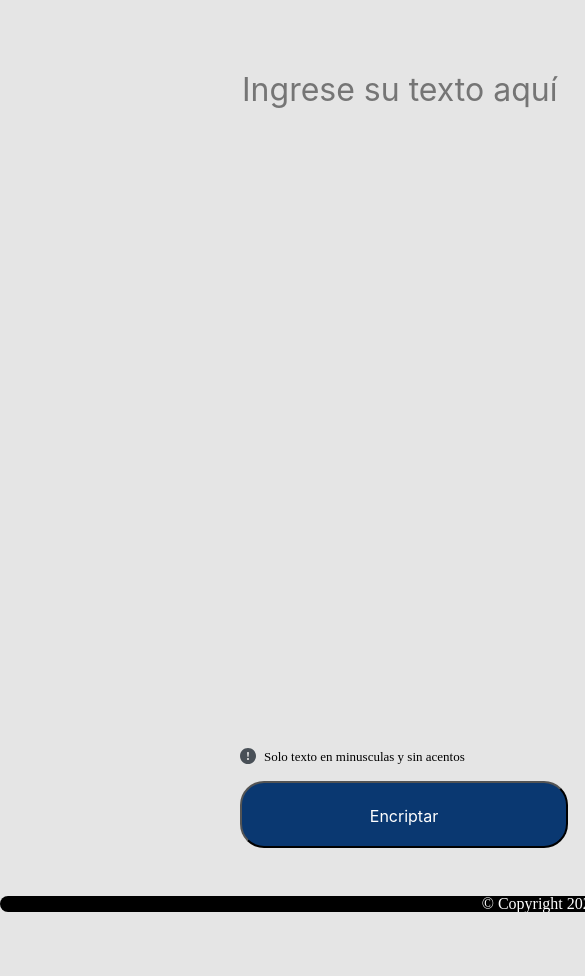
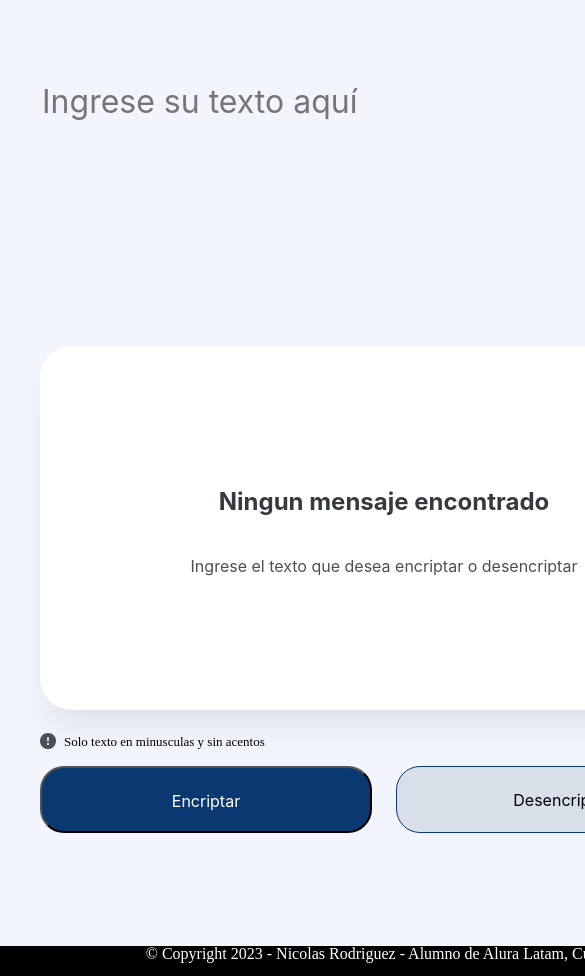
Before and after one commit to ImmaBeGoD/portafolio, a plain HTML site: page index.html in a window 390 px wide. Shown: the part 104-1080 px from the top of the page, 585 px wide, since content can reach past the window. Before the commit the page ends 1016 px from the top, so only its background shows below. Drawn offline with Linux system fonts and the light colour scheme.

Commit message:
Terminado hasta media query 768px

```diff
--- a/style.css
+++ b/style.css
@@ -1,6 +1,6 @@
 
 body{
-    background-color: #E5E5E5;
+    background-color: #F3F5FC;
     width: 1440px;
 }
 
@@ -15,6 +15,12 @@ body{
     height: 48px;
     left: 40px;
     top: 40px;
+
+    @media only screen and (max-width: 768px) {
+        /* estilos aplicados solo cuando la pantalla es menor o igual a 768px */
+        /* ... */
+
+    }
 }
 
 #textodesencriptado{
@@ -26,7 +32,7 @@ body{
     height: 480px;
     left: 240px;
     top: 168px;
-    background-color: #E5E5E5;
+    background-color: #F3F5FC;
 
     font-family: 'Inter';
     font-style: normal;
@@ -34,6 +40,18 @@ body{
     font-size: 32px;
     line-height: 150%;      /* identical to box height, or 48px */
     color: #0A3871;
+
+    @media only screen and (max-width: 768px) {
+        /* estilos aplicados solo cuando la pantalla es menor o igual a 768px */
+        /* ... */
+        position: absolute;
+        width: 688px;
+        height: 248px;
+        left: 40px;
+        top: 180px;
+
+
+      }
 }
 
 #terminosycondiciones{
@@ -48,20 +66,46 @@ body{
     height: 18px;
     left: 240px;
     top: 851px;
+
+    @media only screen and (max-width: 768px) {
+        /* estilos aplicados solo cuando la pantalla es menor o igual a 768px */
+        /* ... */
+        display: flex;
+        flex-direction: row;
+        align-items: center;
+        padding: 0px;
+        gap: 8px;
+
+        position: absolute;
+        width: 229px;
+        height: 18px;
+        left: 40px;
+        top: 836px;
+    }
 }
 
 /*BOTONERA*/
 .botonera{
-    position: absolute;
     display: flex;
     flex-direction: row;
     align-items: flex-start;
     padding: 0px;
     gap: 24px;
+
+    position: absolute;
     width: 680px;
     height: 67px;
     left: 240px;
     top: 885px;
+
+    @media only screen and (max-width: 768px) {
+        /* estilos aplicados solo cuando la pantalla es menor o igual a 768px */
+        /* ... */
+        width: 688px;
+        height: 67px;
+        left: 40px;
+        top: 870px;
+      }
 }
 
 /*BOTON ENCRIPTAR*/
@@ -82,8 +126,13 @@ body{
     order: 0;
     flex-grow: 1;
     color: #FFFFFF;
-}
 
+        @media only screen and (max-width: 768px) {
+        /* estilos aplicados solo cuando la pantalla es menor o igual a 768px */
+        /* ... */
+        width: 332px;
+        }
+    }
 /*BOTON DESENCRIPTAR*/
 #botondesencriptar{
     padding: 24px;
@@ -102,6 +151,12 @@ body{
     line-height: 19px;
     order: 1;
     flex-grow: 1;
+
+    @media only screen and (max-width: 768px) {
+        /* estilos aplicados solo cuando la pantalla es menor o igual a 768px */
+        /* ... */
+        width: 332px;
+    }
 }
 
 /*RECTANGULO DERECHO*/
@@ -114,19 +169,49 @@ body{
     left: 1000px;
     top: 20px;
     background: #FFFFFF;
+
+    @media only screen and (max-width: 768px) {
+        /* estilos aplicados solo cuando la pantalla es menor o igual a 768px */
+        /* ... */
+        display: flex;
+        flex-direction: column;
+        align-items: flex-start;
+        padding: 32px;
+        gap: 32px;
+
+        position: absolute;
+        width: 624px;
+        height: 300px;
+        left: 40px;
+        top: 450px;
+
+        /* White */
+
+        background: #FFFFFF;
+        /* shadow */
+
+        box-shadow: 0px 24px 32px -8px rgba(0, 0, 0, 0.08);
+        border-radius: 32px;
+
+      }
 }
 
 #munheco{
     display: absolute;
-    position: relative;
+    position: flex;
     width: 336px;
     height: 304px;
-    left: 32px;
-    top: 283px;
+    margin-top: 283px;
+
+    @media only screen and (max-width: 768px) {
+        /* estilos aplicados solo cuando la pantalla es menor o igual a 768px */
+        /* ... */
+        display: none;
+      }
 }
 
 #msj1{
-    position: relative;
+    position: flex;
     top: 282px;
     margin-top: 5px;
 
@@ -137,10 +222,25 @@ body{
     font-size: 24px;    /* or 29px */
     line-height: 120%;
     color: #343A40;
+
+    @media only screen and (max-width: 768px) {
+        /* estilos aplicados solo cuando la pantalla es menor o igual a 768px */
+        /* ... */
+        width: 624px;
+        height: 29px;
+
+        /* Inside auto layout */
+        flex: none;
+        order: 0;
+        align-self: stretch;
+        flex-grow: 0;
+        margin-top: 110px;
+
+      }
 }
 
 #msj2{
-    position: relative;
+    position: flex;
     top: 300px;
     margin-top: 5px;
 
@@ -151,6 +251,20 @@ body{
     font-size: 16px;    /* or 24px */
     line-height: 150%;
     color: #495057;
+
+    @media only screen and (max-width: 768px) {
+        /* estilos aplicados solo cuando la pantalla es menor o igual a 768px */
+        /* ... */
+        width: 624px;
+        height: 24px;
+
+        /* Inside auto layout */
+        flex: none;
+        order: 1;
+        align-self: stretch;
+        flex-grow: 0;
+
+      }
 }
 
 #textoencriptado{
@@ -172,6 +286,29 @@ body{
     line-height: 150%;
     text-shadow: 0px 4px 4px rgba(0, 0, 0, 0.25);
     color: #495057;
+
+    @media only screen and (max-width: 768px) {
+        /* estilos aplicados solo cuando la pantalla es menor o igual a 768px */
+        /* ... */
+        width: 580px;
+        left: 22px;
+        height: 180px;
+
+        font-family: 'Inter';
+        font-style: normal;
+        font-weight: 400;
+        font-size: 24px;
+        line-height: 150%;
+        /* or 36px */
+        color: #495057;
+
+
+        /* Inside auto layout */
+        flex: none;
+        order: 0;
+        flex-grow: 0;
+
+      }
 }
 
 /* BOTON DE RECTANGULO DERECHO */
@@ -188,21 +325,58 @@ body{
 
     font-family: 'Inter';
     font-style: normal;
-    text-align: center;
     font-weight: 400;
     font-size: 16px;
     line-height: 19px;
     border: 1px solid #0A3871;
     background: #D8DFE8;
+
+    @media only screen and (max-width: 768px) {
+        /* estilos aplicados solo cuando la pantalla es menor o igual a 768px */
+        /* ... */
+        box-sizing: border-box;
+        /* Auto layout */
+        display: none;
+        position: flex;
+        flex-direction: row;
+        align-items: flex-start;
+        padding: 24px;
+        gap: 8px;
+        top: 20px;
+        width: 554px;
+        height: 67px;
+        border: 1px solid #0A3871;
+        border-radius: 24px;
+        /* Inside auto layout */
+        flex: none;
+        order: 1;
+        align-self: stretch;
+        flex-grow: 0;
+
+      }
 }
 
 /*FOOTER*/
 .piedepagina{
     position: absolute;
     text-align: center;
-    border-radius: 20px;
     top: 1000px;
     width: 1440px;
     background: #000000;
     color: #ffffff;
+
+    @media only screen and (max-width: 768px) {
+        /* estilos aplicados solo cuando la pantalla es menor o igual a 768px */
+        /* ... */
+        width: 768px;
+        height: 30px;
+        top: 1050px;
+    }
+    @media only screen and (max-width: 375px) {
+    /* estilos aplicados solo cuando la pantalla es menor o igual a 768px */
+    /* ... */
+        width: 375px;
+        height: 30px;
+        top: 500px;
 }
+}
```
